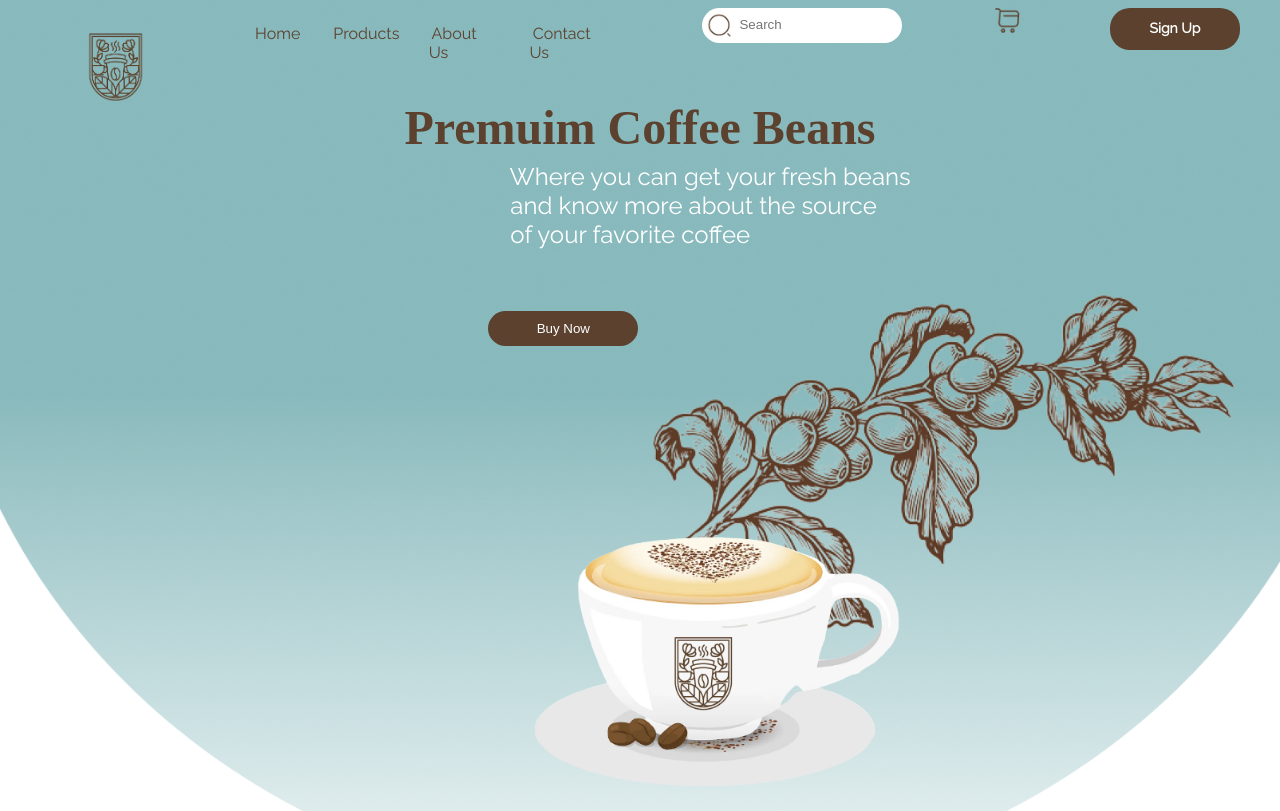
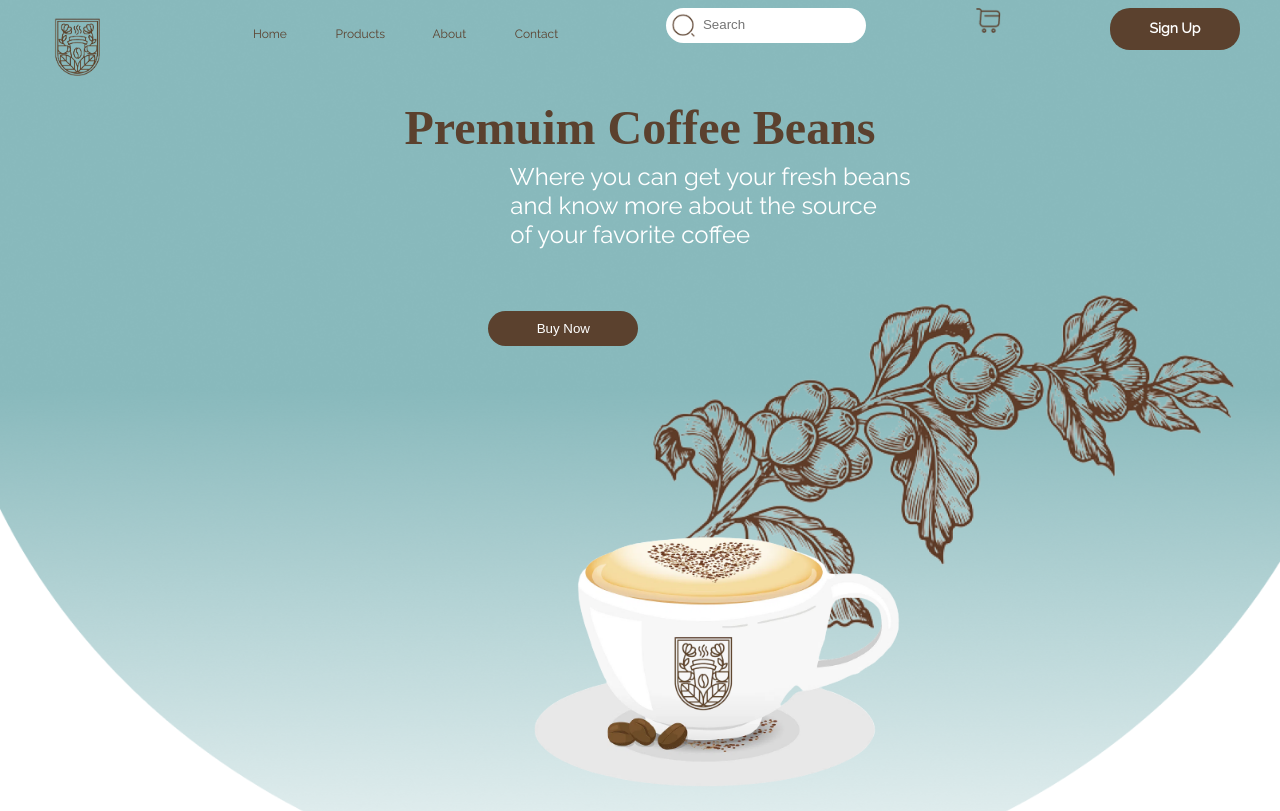
Before and after one commit to 20170099/coffeeB, a plain HTML site: page index.html in a window 1280 px wide. Drawn offline with Linux system fonts and the light colour scheme; a web font is replaced by a local one.

Commit message:
changes added

```diff
--- a/index.html
+++ b/index.html
@@ -19,8 +19,8 @@
             <ul class="links">
                 <li><a href="index.html" class="navli"> Home </a></li>
                 <li><a href="products.html" class="navli"> Products </a></li>
-                <li><a href="aboutUs.html" class="navli"> About Us </a></li>
-                <li><a href="contactUs.html" class="navli"> Contact Us </a></li>
+                <li><a href="aboutUs.html" class="navli"> About  </a></li>
+                <li><a href="contactUs.html" class="navli"> Contact  </a></li>
             </ul>
 
             <a><div class="search">
--- a/stylesheet.css
+++ b/stylesheet.css
@@ -8,7 +8,15 @@ height: auto;
 }
 
 .logo img{
-    width: 130px;
+    width: 110px;
+    margin-left: -20%;
+    margin-top: -10%;
+}
+
+.navheader{
+  background-color: #88b9bc;
+  height: 60PX;
+  width: 100%;
 }
 
 li{
@@ -18,7 +26,7 @@ li{
 .navli, a{
     text-decoration: none;
     font-family: Raleway;
-    font-size: 1rem;
+    font-size: 12PX;
     font-family: Raleway;
     color: #5b412e;
 
@@ -50,7 +58,7 @@ header{
 
 .navbar .links{
     display: flex;
-    gap: 2rem;
+    gap: 3rem;
 
 }
 
@@ -130,6 +138,7 @@ header{
   height: 35px;
   background-color: white;
   border-radius: 50px;
+
 }
 
 .search-input {
@@ -146,6 +155,7 @@ header{
 }
 
 .cartIcone img{
+  margin-right: -15%;
     transition: scale 0.2 ease;
     cursor: pointer;
 }
```
Also changed, not shown: productDetails.html (+2 -2 lines), products.html (+2 -2 lines), signUp.html (+2 -2 lines).
